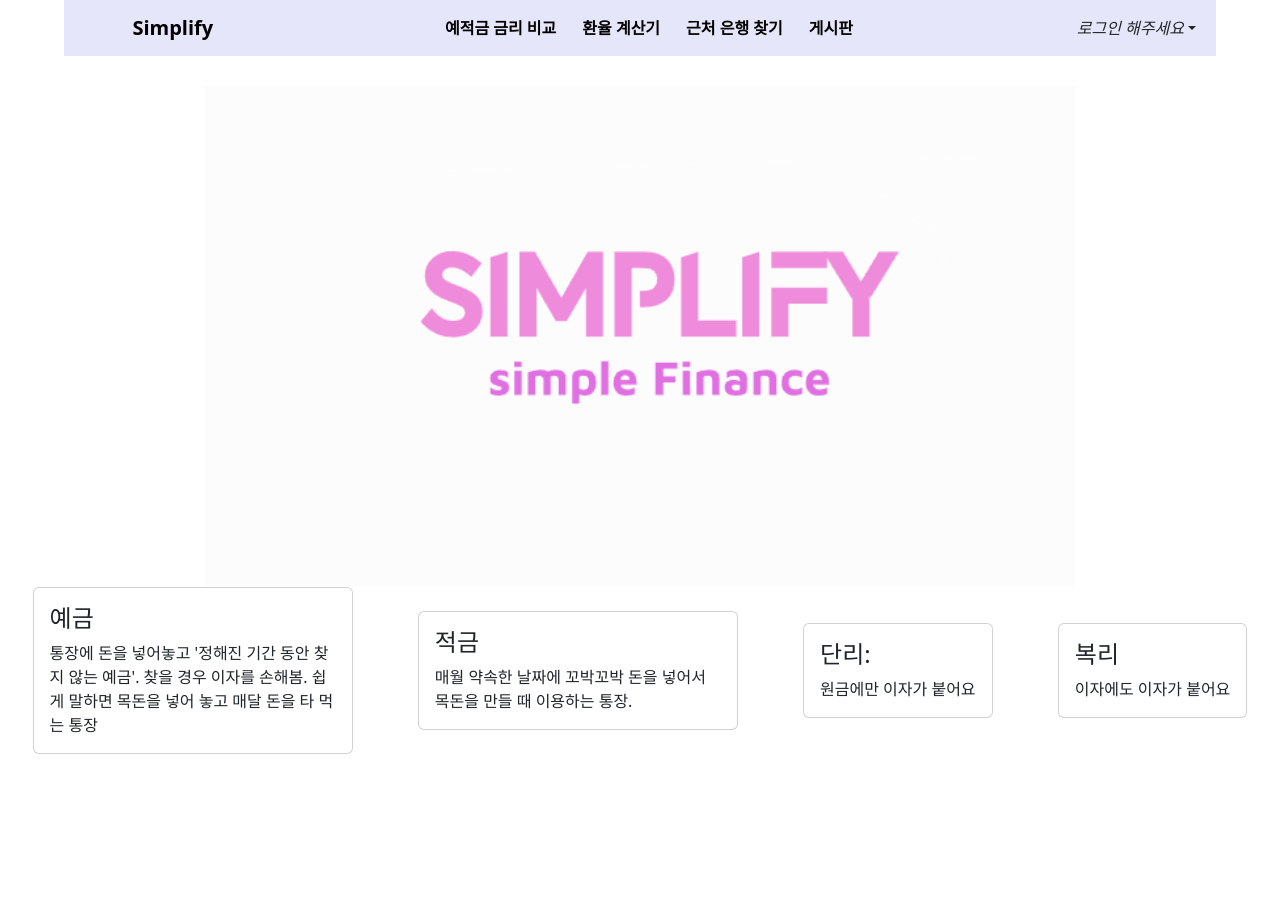
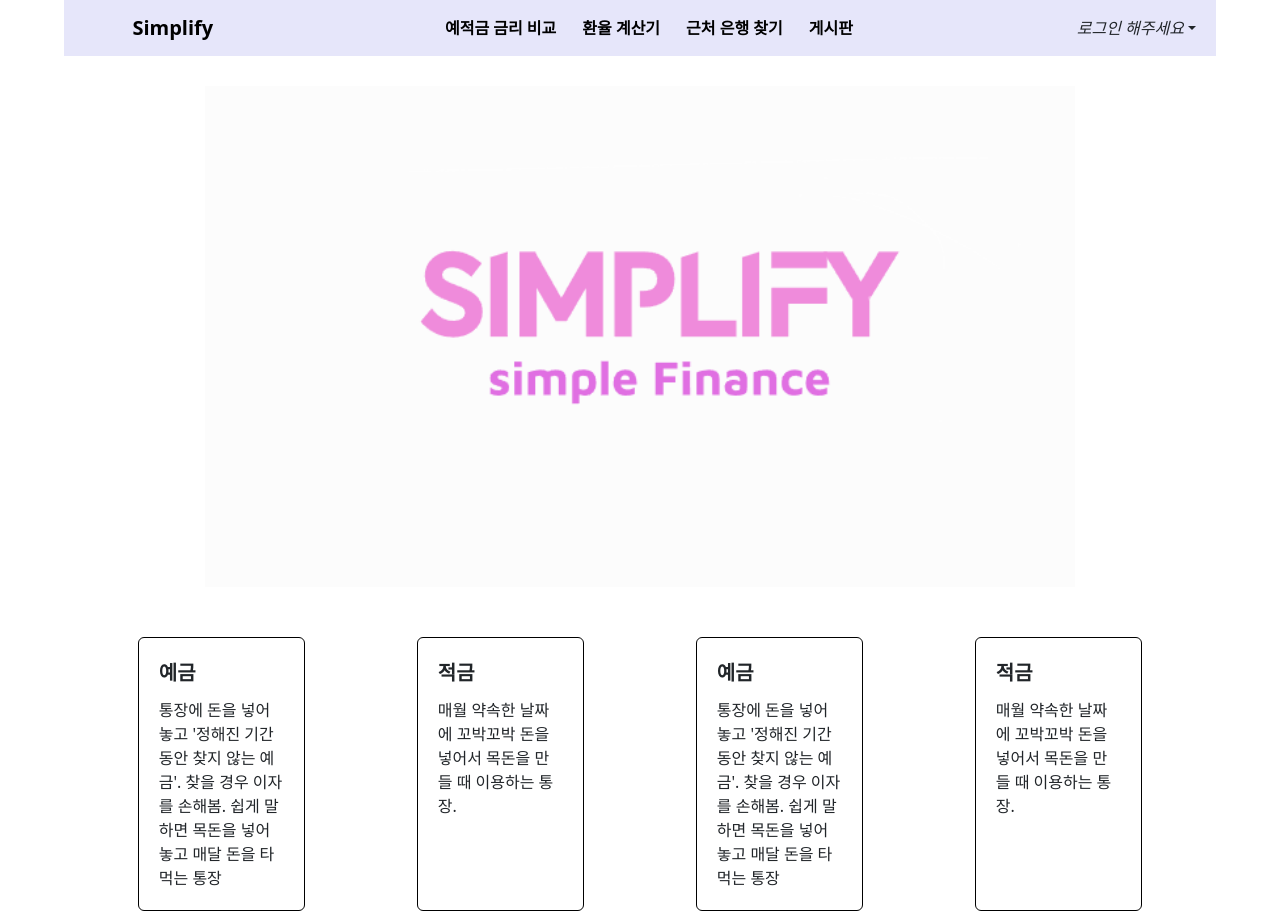
Before and after one commit to SSAFY10kim/finalPJT, a Vue app in the folder final-pjt-vue/: page / in a window 1280 px wide. Before the commit the page ends 800 px from the top, so only its background shows below. Built offline with nearby package versions, Linux system fonts and the light colour scheme.

Commit message:
1251251235

```diff
--- a/final-pjt-vue/src/views/MainPageView.vue
+++ b/final-pjt-vue/src/views/MainPageView.vue
@@ -2,7 +2,7 @@
   <div class="mainpage">
     <img src="@/assets/Simplify.png" alt="Simplify Image" class="center-image">
   </div>
-  <div class="card-container">
+  <!-- <div class="card-container">
     <b-card
       title="예금"
       tag="article"
@@ -35,6 +35,24 @@
         이자에도 이자가 붙어요
       </b-card-text>
     </b-card>
+  </div> -->
+  <div class="container">
+    <div class="card">
+      <div class="card-title">예금</div>
+      <div class="card-text">통장에 돈을 넣어놓고 '정해진 기간 동안 찾지 않는 예금'. 찾을 경우 이자를 손해봄. 쉽게 말하면 목돈을 넣어 놓고 매달 돈을 타 먹는 통장</div>
+    </div>
+    <div class="card">
+      <div class="card-title">적금</div>
+      <div class="card-text">매월 약속한 날짜에 꼬박꼬박 돈을 넣어서 목돈을 만들 때 이용하는 통장.</div>
+    </div>
+    <div class="card">
+      <div class="card-title">예금</div>
+      <div class="card-text">통장에 돈을 넣어놓고 '정해진 기간 동안 찾지 않는 예금'. 찾을 경우 이자를 손해봄. 쉽게 말하면 목돈을 넣어 놓고 매달 돈을 타 먹는 통장</div>
+    </div>
+    <div class="card">
+      <div class="card-title">적금</div>
+      <div class="card-text">매월 약속한 날짜에 꼬박꼬박 돈을 넣어서 목돈을 만들 때 이용하는 통장.</div>
+    </div>
   </div>
 </template>
 
@@ -61,7 +79,7 @@ h1 {
   text-align: center;
 }
 
-.card-container {
+/* .card-container {
   display: flex;
   flex-wrap: wrap;
   justify-content: center;
@@ -71,7 +89,25 @@ article {
   max-width: 25%;
   margin: auto;
   padding: auto;
-}
+} */
 
-
+.container {
+    display: flex;
+    justify-content: center;
+    margin-top: 50px;
+  }
+  .card {
+    border: 1px solid #000;
+    margin: 0 5%;
+    padding: 20px;
+    flex-basis: 50%; /* 카드의 기본 너비, 필요에 따라 조정 */
+  }
+  .card-title {
+    font-size: 20px;
+    font-weight: bold;
+    margin-bottom: 10px;
+  }
+  .card-text {
+    font-size: 16px;
+  }
 </style>
```
